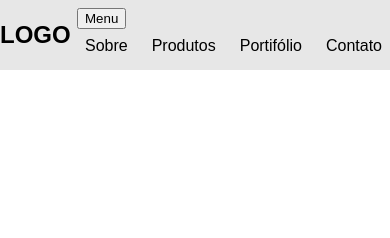
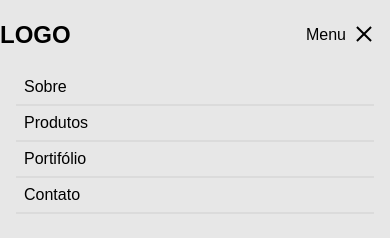
Before and after one commit to Arialyson/Menu-Mobile, a plain HTML site: page index.html in a window 390 px wide. Both pictures are taken after a click on the button "Menu". Drawn offline with Linux system fonts and the light colour scheme.

Commit message:
update
update

```diff
--- a/index.html
+++ b/index.html
@@ -10,7 +10,9 @@
 <header id="header">
     <a id="logo" href="#">LOGO</a>
     <nav id="nav">
-        <button id="btn-mobile">Menu</button>
+        <button id="btn-mobile">Menu
+            <span id="burger"></span>
+        </button>
         <ul id="menu">
             <li><a href="#">Sobre</a></li>
             <li><a href="#">Produtos</a></li>
@@ -22,12 +24,14 @@
 <script>
     const btnMobile = document.getElementById('btn-mobile')
 
-function toggleMenu() {
+function toggleMenu(event) {
+    if (event.type === 'touchstart') event.preventDefault()
     const nav = document.getElementById('nav')
     nav.classList.toggle('active');
 }
 
     btnMobile.addEventListener('click', toggleMenu)
+    btnMobile.addEventListener('touchstart', toggleMenu)
 </script>
 </body>
 </html>
--- a/style.css
+++ b/style.css
@@ -42,9 +42,61 @@ a:hover {
         display: block;
     }
     #menu {
-        display: none;
+        display: block;
+        position: absolute;
+        width: 100%;
+        top: 70px;
+        right: 0px;
+        background: #e7e7e7;
+        transition: .6s;
+        z-index: 1000;
+        height: 0px;
+        visibility: hidden;
+        overflow-y: hidden;
     }
     #nav.active #menu {
+        height: calc(100vh - 70px);
+        visibility: visible;
+        overflow-y: auto;
+    }
+    #menu a {
+        padding: 1 rem 0;
+        margin: 0 1rem;
+        border-bottom: 2px solid rgba( 0, 0, 0, .05);
+    }
+    #btn-mobile {
         display: flex;
+        padding: .5rem 1rem;
+        font-size: 1rem;
+        border: none;
+        background: none;
+        cursor: pointer;
+        gap: .5rem;
+    }
+    #burger {
+        display: block;
+        width: 20px;
+        border-top: 2px solid;
+        width: 20px;
+    }
+    #burger::after, #burger::before {
+        content: '';
+        display: block;
+        width: 20px;
+        height: 2px;
+        background: currentColor;
+        margin-top: 5px;
+        transition: .3s;
+        position: relative;
+    }
+    #nav.active #burger {
+        border-top-color:transparent ;
+    }
+    #nav.active #burger::before {
+        transform: rotate(135deg);
+    }
+    #nav.active #burger::after {
+        transform: rotate(-135deg);
+        top: -7px;
     }
 }
```
